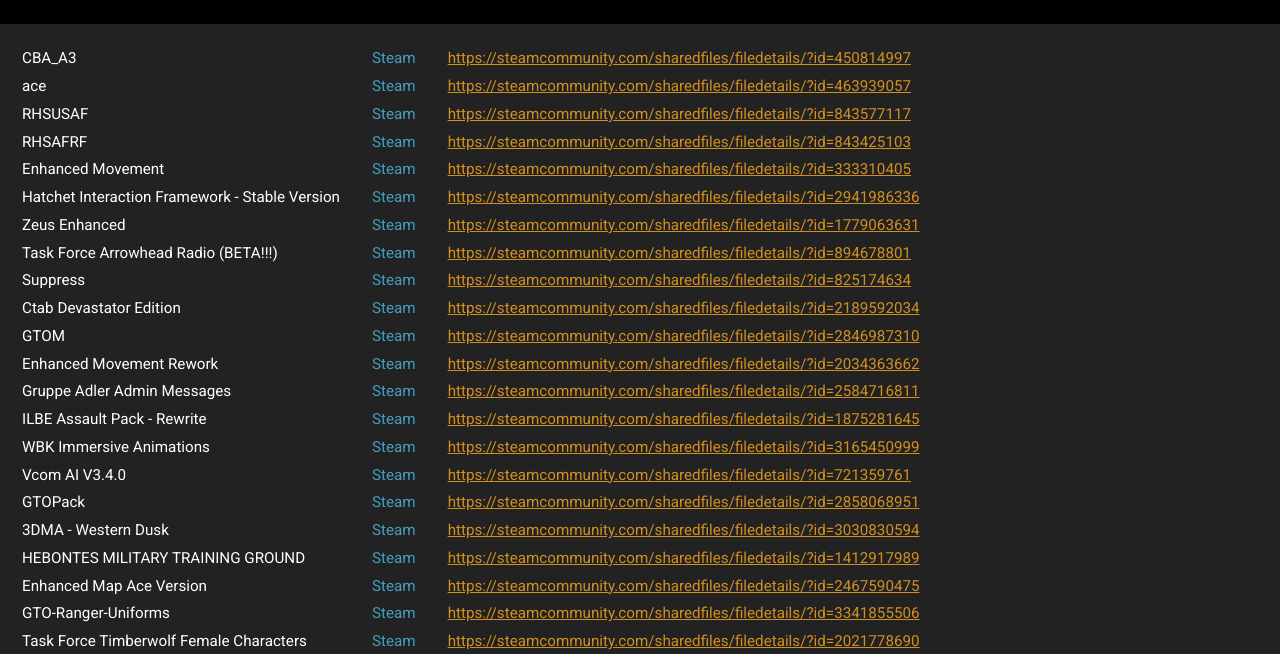
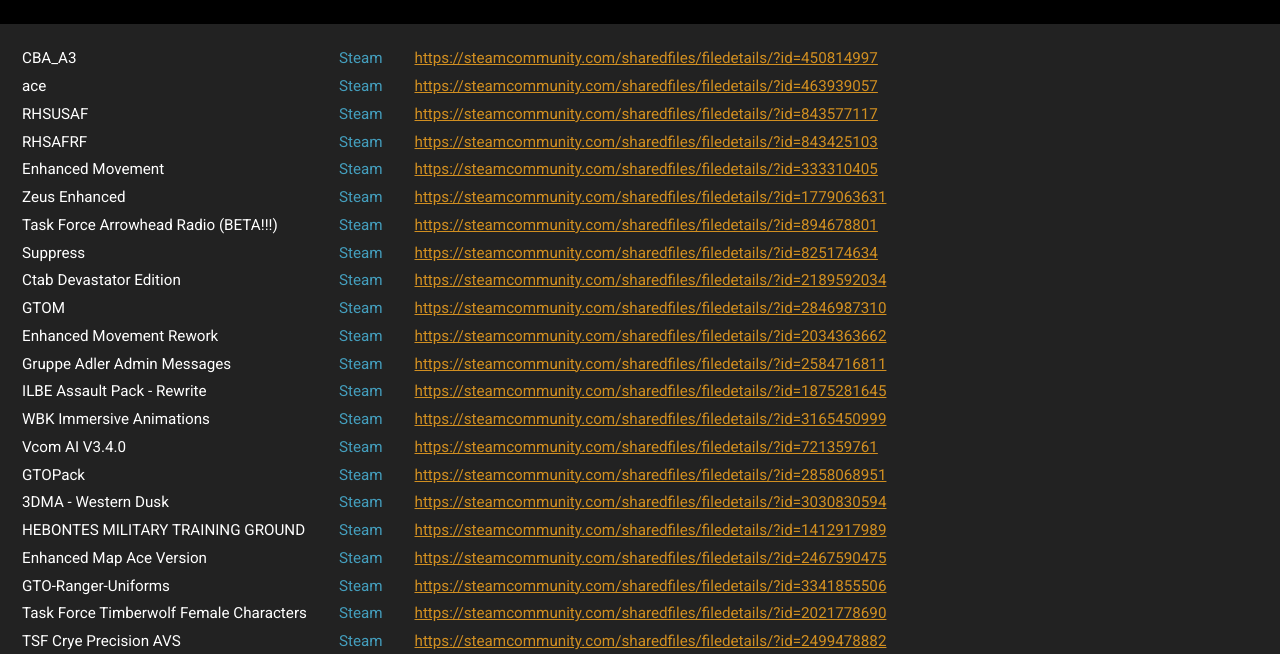
Before and after one commit to German-Tactical-Ops/arma3server-html, a plain HTML site: page GTO_main_39_Base.html in a window 1280 px wide. Shown: the part 120-774 px from the top of the page. Drawn offline with Linux system fonts and the light colour scheme.

Commit message:
Update GTO_main_39_Base.html

```diff
--- a/GTO_main_39_Base.html
+++ b/GTO_main_39_Base.html
@@ -129,15 +129,6 @@
           </td>
           <td>
             <a href="https://steamcommunity.com/sharedfiles/filedetails/?id=333310405" data-type="Link">https://steamcommunity.com/sharedfiles/filedetails/?id=333310405</a>
-          </td>
-        </tr>
-        <tr data-type="ModContainer">
-          <td data-type="DisplayName">Hatchet Interaction Framework - Stable Version</td>
-          <td>
-            <span class="from-steam">Steam</span>
-          </td>
-          <td>
-            <a href="https://steamcommunity.com/sharedfiles/filedetails/?id=2941986336" data-type="Link">https://steamcommunity.com/sharedfiles/filedetails/?id=2941986336</a>
           </td>
         </tr>
         <tr data-type="ModContainer">
```
